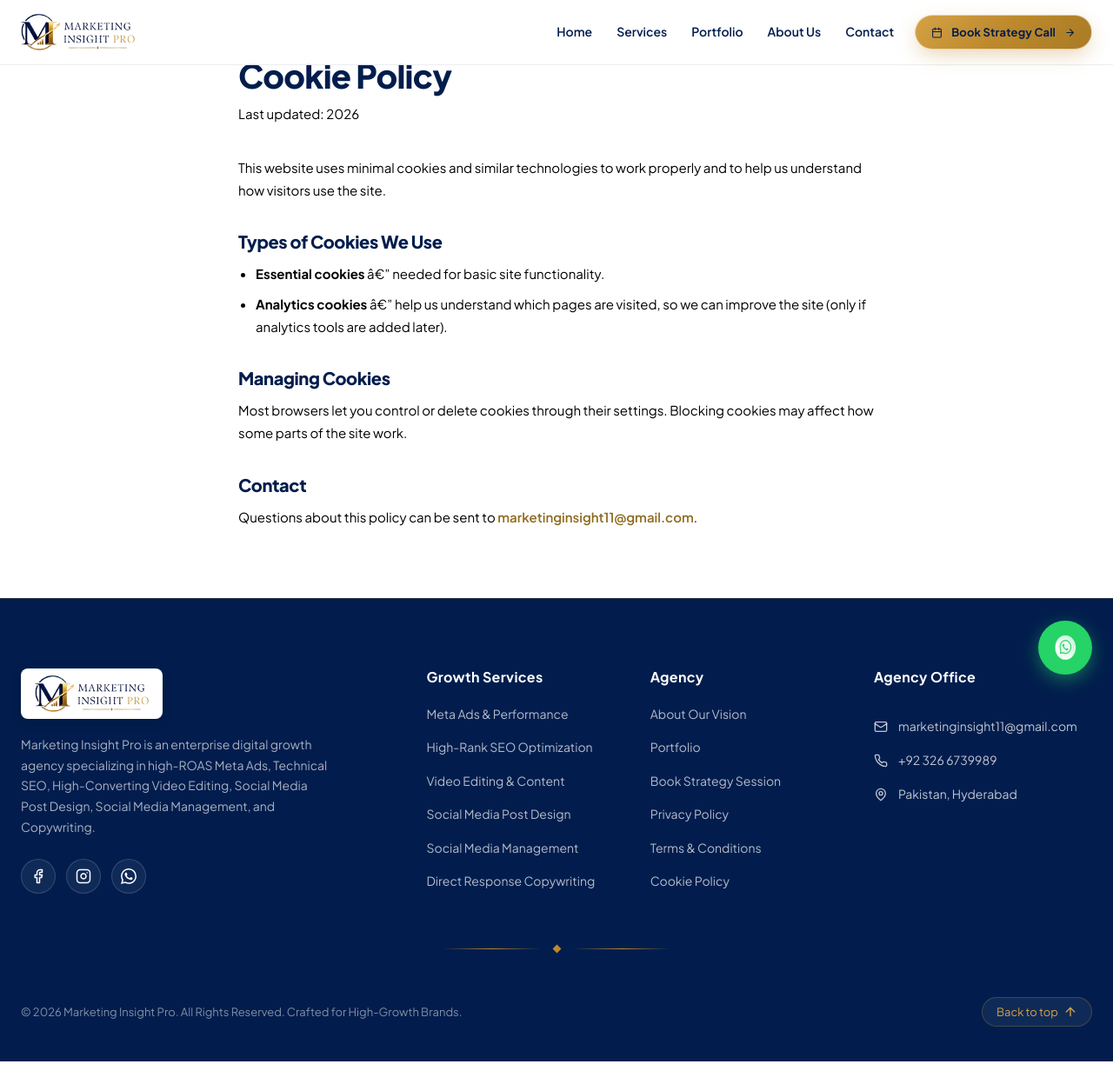
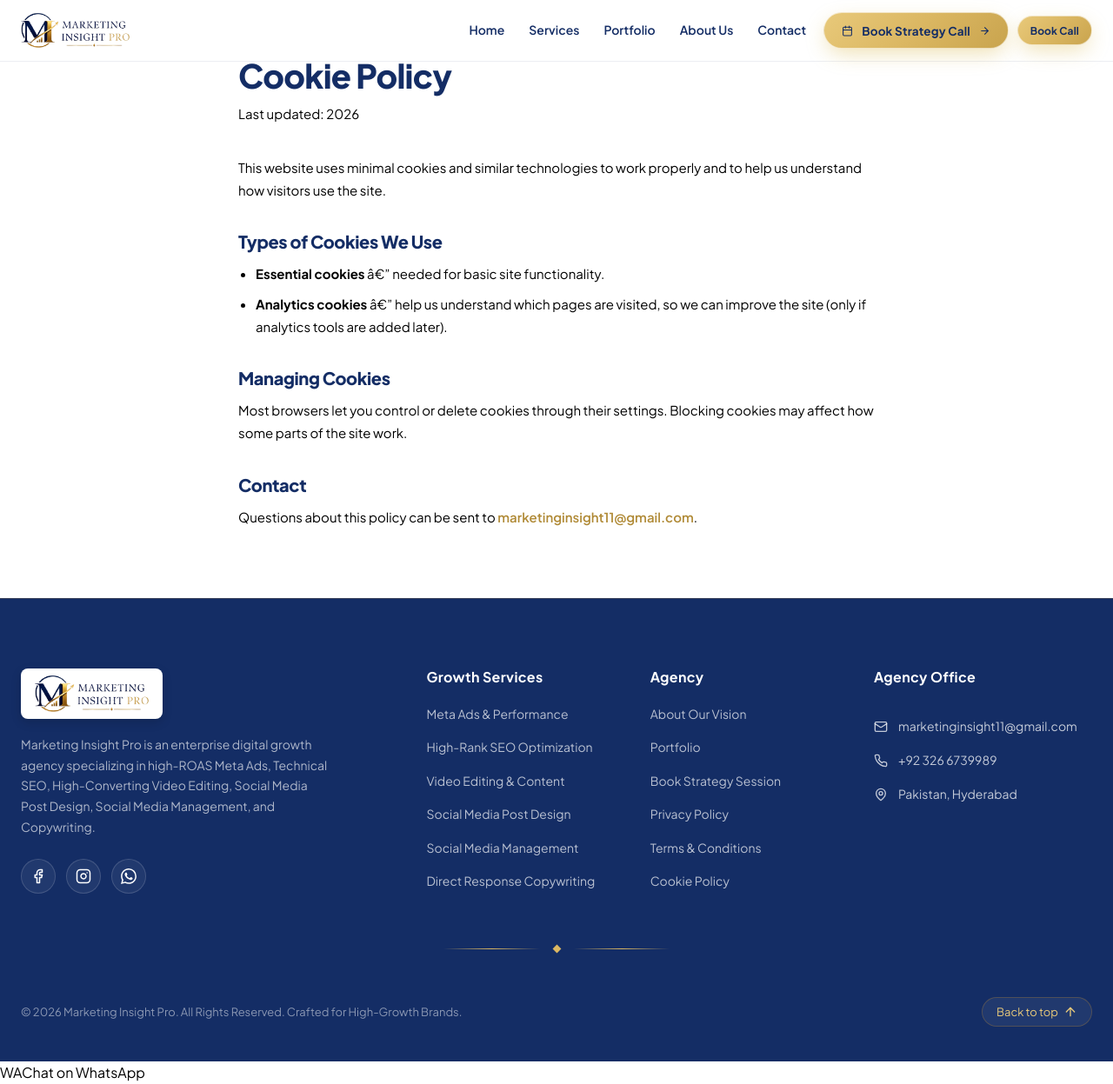
Before and after one commit to aishtiaque875-hub/Marketing-Insight-Pro-, a React (Vite) app: page /cookie-policy in a window 1280 px wide. Shown: the whole page at 87% size. Before the commit the page ends 1221 px from the top, so only its background shows below. Built offline with nearby package versions, Linux system fonts and the light colour scheme.

Commit message:
fix: animations, content updates, og:image fix, title optimize, remove budget

```diff
--- a/src/components/Navbar.css
+++ b/src/components/Navbar.css
@@ -4,21 +4,21 @@
   left: 0;
   right: 0;
   z-index: 1000;
-  padding: 16px 0;
+  padding: 14px 0;
   transition: all 0.35s cubic-bezier(0.16, 1, 0.3, 1);
-  background: rgba(255, 255, 255, 0.85);
+  background: rgba(255, 255, 255, 0.88);
   backdrop-filter: blur(16px);
   -webkit-backdrop-filter: blur(16px);
-  border-bottom: 1px solid rgba(2, 29, 77, 0.08);
+  border-bottom: 1px solid rgba(20, 45, 101, 0.08);
 }
 
 .navbar-header.scrolled {
   padding: 10px 0;
-  background: rgba(255, 255, 255, 0.96);
+  background: rgba(255, 255, 255, 0.97);
   backdrop-filter: blur(20px);
   -webkit-backdrop-filter: blur(20px);
-  box-shadow: 0 10px 30px rgba(2, 29, 77, 0.08);
-  border-bottom: 1px solid rgba(189, 137, 44, 0.3);
+  box-shadow: 0 6px 24px rgba(20, 45, 101, 0.1);
+  border-bottom: 1px solid rgba(219, 183, 98, 0.3);
 }
 
 .navbar-container {
@@ -30,10 +30,11 @@
 .navbar-brand {
   display: flex;
   align-items: center;
+  flex-shrink: 0;
 }
 
 .brand-logo {
-  height: 42px;
+  height: 40px;
   width: auto;
   object-fit: contain;
   transition: transform 0.3s ease;
@@ -43,20 +44,20 @@
   transform: scale(1.03);
 }
 
-/* Nav links shifted to the right side next to CTA button */
+/* Desktop Nav links */
 .nav-links {
   display: flex;
   align-items: center;
   gap: 28px;
   margin-left: auto;
-  margin-right: 24px;
+  margin-right: 20px;
 }
 
 .nav-link {
   font-family: var(--font-ui);
   font-size: 14px;
   font-weight: 600;
-  color: var(--navy-deep);
+  color: #142d65;
   position: relative;
   padding: 4px 0;
   transition: color 0.25s ease;
@@ -90,15 +91,28 @@
 .navbar-actions {
   display: flex;
   align-items: center;
-  gap: 14px;
+  gap: 10px;
 }
 
-/* Strategy Call Button Matching Reference Image Pill Design */
+/* Desktop CTA button */
 .navbar-cta-small {
-  padding: 10px 18px !important;
-  font-size: 13px !important;
+  padding: 10px 20px !important;
+  font-size: 13.5px !important;
   border-radius: 9999px !important;
-  height: 40px !important;
+  height: 42px !important;
+  letter-spacing: 0.01em;
+  white-space: nowrap;
+}
+
+/* Mobile CTA pill - hidden on desktop */
+.mobile-cta-pill {
+  display: none;
+  padding: 8px 14px !important;
+  font-size: 12px !important;
+  font-weight: 700 !important;
+  border-radius: 9999px !important;
+  height: 34px !important;
+  white-space: nowrap;
   letter-spacing: 0.01em;
 }
 
@@ -106,38 +120,53 @@
   display: none;
   background: transparent;
   border: none;
-  color: var(--navy-deep);
+  color: #142d65;
   cursor: pointer;
   padding: 4px;
+  border-radius: 6px;
+  transition: background 0.2s ease;
+  flex-shrink: 0;
 }
 
+.mobile-toggle:hover {
+  background: rgba(20, 45, 101, 0.08);
+}
+
+/* Mobile Drawer */
 .mobile-drawer {
   display: none;
   position: fixed;
-  top: 54px;
+  top: 64px;
   left: 0;
   right: 0;
   background: #FFFFFF;
-  border-bottom: 1px solid rgba(189, 137, 44, 0.3);
-  padding: 24px;
-  box-shadow: 0 20px 40px rgba(0,0,0,0.15);
+  border-bottom: 2px solid rgba(219, 183, 98, 0.4);
+  padding: 20px 24px;
+  box-shadow: 0 16px 40px rgba(0,0,0,0.12);
   flex-direction: column;
-  gap: 20px;
+  gap: 16px;
+  z-index: 999;
 }
 
 .mobile-nav-links {
   display: flex;
   flex-direction: column;
-  gap: 16px;
+  gap: 0;
 }
 
 .mobile-link {
   font-family: var(--font-ui);
-  font-size: 16px;
+  font-size: 15px;
   font-weight: 600;
-  color: var(--navy-deep);
-  padding: 8px 0;
-  border-bottom: 1px solid rgba(0, 0, 0, 0.05);
+  color: #142d65;
+  padding: 12px 0;
+  border-bottom: 1px solid rgba(0, 0, 0, 0.06);
+  display: block;
+  transition: color 0.2s ease;
+}
+
+.mobile-link:last-child {
+  border-bottom: none;
 }
 
 .mobile-link.active {
@@ -146,47 +175,52 @@
 
 .mobile-drawer-cta {
   width: 100%;
-  margin-top: 10px;
+  margin-top: 6px;
+  padding: 13px !important;
+  font-size: 14px !important;
+  border-radius: 12px !important;
 }
 
+/* RESPONSIVE */
 @media (max-width: 960px) {
   .nav-links {
     display: none;
   }
-  .navbar-header {
-    padding: 10px 0;
+
+  /* Hide desktop CTA, show mobile pill */
+  .desktop-cta {
+    display: none !important;
   }
-  .brand-logo {
-    height: 34px;
+
+  .mobile-cta-pill {
+    display: flex !important;
+    align-items: center;
+    justify-content: center;
   }
-  .navbar-actions {
-    gap: 10px;
+
+  .mobile-toggle {
+    display: flex;
+    align-items: center;
+    justify-content: center;
   }
-  .navbar-cta-small {
-    display: inline-flex;
-    padding: 7px 12px !important;
-    font-size: 12px !important;
-    height: 32px !important;
-    gap: 6px;
-  }
-  .navbar-cta-small svg {
-    width: 13px;
-    height: 13px;
-  }
-  .mobile-toggle {
-    display: block;
-  }
+
   .mobile-drawer {
     display: flex;
   }
+
+  .navbar-header {
+    padding: 12px 0;
+  }
 }
 
-@media (max-width: 380px) {
-  .navbar-cta-small {
-    padding: 7px 10px !important;
+@media (max-width: 480px) {
+  .brand-logo {
+    height: 32px;
+  }
+
+  .mobile-cta-pill {
     font-size: 11px !important;
-  }
-  .navbar-cta-small svg {
-    display: none;
+    padding: 7px 12px !important;
+    height: 32px !important;
   }
 }
--- a/src/components/Navbar.jsx
+++ b/src/components/Navbar.jsx
@@ -36,7 +36,7 @@
             <img src={logoWide} alt="Marketing Insight Pro" className="brand-logo" />
           </Link>
 
-          {/* Nav links aligned to the right side near CTA */}
+          {/* Desktop Nav links */}
           <nav className="nav-links">
             <NavLink to="/" className={({ isActive }) => `nav-link ${isActive ? 'active' : ''}`}>
               Home
@@ -56,8 +56,14 @@
           </nav>
 
           <div className="navbar-actions">
-            <button className="btn btn-gold navbar-cta-small" onClick={() => setModalOpen(true)}>
+            {/* Desktop CTA */}
+            <button className="btn btn-gold navbar-cta-small desktop-cta" onClick={() => setModalOpen(true)}>
               <Calendar size={13} /> Book Strategy Call <ArrowRight size={13} />
+            </button>
+
+            {/* Mobile: small CTA between logo and hamburger */}
+            <button className="btn btn-gold mobile-cta-pill" onClick={() => setModalOpen(true)}>
+              Book Call
             </button>
 
             <button
@@ -65,7 +71,7 @@
               onClick={() => setMobileOpen(!mobileOpen)}
               aria-label="Toggle Navigation"
             >
-              {mobileOpen ? <X size={26} /> : <Menu size={26} />}
+              {mobileOpen ? <X size={24} /> : <Menu size={24} />}
             </button>
           </div>
         </div>
--- a/src/components/WhatsAppButton.css
+++ b/src/components/WhatsAppButton.css
@@ -1,42 +1,89 @@
 .whatsapp-fab {
   position: fixed;
-  bottom: 24px;
-  right: 24px;
-  width: 62px;
-  height: 62px;
+  bottom: 28px;
+  right: 28px;
+  width: 56px;
+  height: 56px;
   border-radius: 50%;
   background: #25D366;
   display: flex;
   align-items: center;
   justify-content: center;
   z-index: 999;
+  transition: transform 0.3s cubic-bezier(0.16, 1, 0.3, 1), box-shadow 0.3s ease;
   border: none;
   box-shadow: 0 6px 20px rgba(37, 211, 102, 0.45);
-  transition: transform 0.35s cubic-bezier(0.16, 1, 0.3, 1), filter 0.35s ease;
+  text-decoration: none;
 }
 
 .whatsapp-fab:hover {
   transform: scale(1.1) translateY(-3px);
-  filter: drop-shadow(0 6px 12px rgba(37, 211, 102, 0.5));
+  box-shadow: 0 12px 30px rgba(37, 211, 102, 0.6);
 }
 
-.whatsapp-logo {
-  width: 34px;
-  height: 34px;
-  display: block;
-  object-fit: contain;
-  filter: brightness(0) invert(1);
+.wa-text {
+  color: #FFFFFF;
+  font-size: 18px;
+  font-weight: 800;
+  font-family: 'Plus Jakarta Sans', 'Inter', sans-serif;
+  letter-spacing: 0.04em;
+  line-height: 1;
+  user-select: none;
+}
+
+.whatsapp-tooltip {
+  position: absolute;
+  right: 68px;
+  background: #142d65;
+  color: #FFFFFF;
+  font-size: 12px;
+  font-weight: 700;
+  padding: 6px 12px;
+  border-radius: 20px;
+  white-space: nowrap;
+  opacity: 0;
+  pointer-events: none;
+  transform: translateX(6px);
+  transition: opacity 0.25s ease, transform 0.25s ease;
+  font-family: 'Plus Jakarta Sans', sans-serif;
+}
+
+.whatsapp-fab:hover .whatsapp-tooltip {
+  opacity: 1;
+  transform: translateX(0);
+}
+
+/* Pulse ring */
+.whatsapp-fab::before {
+  content: '';
+  position: absolute;
+  top: -4px;
+  left: -4px;
+  right: -4px;
+  bottom: -4px;
+  border-radius: 50%;
+  border: 2px solid rgba(37, 211, 102, 0.5);
+  animation: wa-pulse 2.2s ease-out infinite;
+}
+
+@keyframes wa-pulse {
+  0% { transform: scale(0.95); opacity: 0.8; }
+  100% { transform: scale(1.45); opacity: 0; }
 }
 
 @media (max-width: 768px) {
   .whatsapp-fab {
     bottom: 20px;
     right: 20px;
-    width: 56px;
-    height: 56px;
+    width: 50px;
+    height: 50px;
   }
-  .whatsapp-logo {
-    width: 38px;
-    height: 38px;
+
+  .wa-text {
+    font-size: 16px;
+  }
+
+  .whatsapp-tooltip {
+    display: none;
   }
 }
--- a/src/components/WhatsAppButton.jsx
+++ b/src/components/WhatsAppButton.jsx
@@ -1,17 +1,14 @@
-import './WhatsAppButton.css'
-import whatsappIcon from '../assets/whatsapp-icon.png'
-
 export default function WhatsAppButton() {
   return (
     <a
-      href="https://api.whatsapp.com/send/?phone=923266739989&text&type=phone_number&app_absent=0"
+      href="https://wa.me/923266739989"
       target="_blank"
       rel="noopener noreferrer"
       className="whatsapp-fab"
       aria-label="Chat on WhatsApp"
     >
-      <img src={whatsappIcon} alt="WhatsApp" className="whatsapp-logo" />
-      <span className="whatsapp-ring"></span>
+      <span className="wa-text">WA</span>
+      <span className="whatsapp-tooltip">Chat on WhatsApp</span>
     </a>
   )
 }
--- a/src/data/services.js
+++ b/src/data/services.js
@@ -3,96 +3,96 @@
     slug: 'meta-ads',
     icon: 'Target',
     title: 'Meta Ads',
-    short: 'High-converting Facebook & Instagram ad campaigns engineered for 3x+ ROAS.',
+    short: 'Structured campaign setups and high-converting ad creatives designed for generating sales.',
     detail:
-      'We handle strategy, audience profiling, high-converting video creatives, copy, and continuous bid optimization to scale your customer acquisition profitably.',
-    targetRoi: '3.5x - 6.0x ROAS',
+      'We set up and manage campaign structures on Meta Ads Manager. We handle the design and copy of advertising creatives, optimizing them to capture target buyer interest and drive consistent sales inquiries.',
+    targetRoi: 'Sales-Focused Campaigns',
     deliverables: [
-      'Deep Customer & Competitor Research',
-      'High-Converting Video & Image Ad Creatives',
-      'A/B Audience & Funnel Testing',
-      'Pixel & CAPI Conversions API Setup',
-      'Weekly Transparent ROAS Dashboards'
+      'Meta Ads Manager Campaign Setup',
+      'Direct-Response Ad Creative Design',
+      'Sales Objective Targeting Setup',
+      'A/B Creative & Angle Testing',
+      'Meta Business Suite Management'
     ]
   },
   {
     slug: 'seo',
     icon: 'TrendingUp',
     title: 'SEO',
-    short: 'Dominate top Google search results for commercial high-intent keywords.',
+    short: 'Actionable keyword research, backlink analysis, and technical on-page/off-page SEO reports.',
     detail:
-      'Technical SEO audits, speed optimization, high-authority backlink outreach, and content strategies engineered to drive organic qualified buyers 24/7.',
-    targetRoi: '+250% Organic Leads',
+      'We perform detailed keyword research and search behavior analysis. We deliver comprehensive SEO audits, auditing technical on-page factors, off-page structure, and backlink opportunities for your web pages.',
+    targetRoi: 'Detailed Audit Reports',
     deliverables: [
-      'Technical Site & Core Web Vitals Audit',
-      'Commercial Keyword Intent Mapping',
-      'On-Page & Schema Markup Optimization',
-      'High-Domain Authority Link Building',
-      'Monthly Ranking & Organic Growth Reports'
+      'In-Depth Keyword Research & Mapping',
+      'Technical On-Page SEO Analysis',
+      'Off-Page Structure & Link Audit',
+      'Comprehensive PDF SEO Reports',
+      'Google PageSpeed & Core Web Vitals Audits'
     ]
   },
   {
     slug: 'content-writing',
     icon: 'PenLine',
     title: 'Content Writing',
-    short: 'Direct-response sales copy and SEO articles that convert readers into buyers.',
+    short: 'Professional social media content, website blog articles, and persuasive advertising copy.',
     detail:
-      'Psychology-backed sales pages, landing page headlines, email sequences, and blog content written to eliminate objections and trigger immediate action.',
-    targetRoi: '+35% Checkout Conversions',
+      'We write polished, grammatically correct copy for social posts, blogs, and ads. We use premium writing assistants and paraphrasing tools in our workflow to ensure the tone matches your brand guidelines.',
+    targetRoi: 'Brand-Aligned Copy',
     deliverables: [
-      'High-Converting Landing Page Copy',
-      'Meta & Google Ad Angle Variations',
-      'Email Marketing & Nurture Flows',
-      'Brand Tone-of-Voice Guidelines',
-      'SEO-Optimized Long-Form Articles'
+      'Engaging Social Media Post Content',
+      'Informative Website Blog Articles',
+      'Persuasive Ad Copy Variations',
+      'Grammar & Readability Check',
+      'Tone-of-Voice Consistency'
     ]
   },
   {
     slug: 'video-editing',
     icon: 'Clapperboard',
     title: 'Video Editing',
-    short: 'High-retention Reels, TikToks, and Ad Videos that grab attention in 2 seconds.',
+    short: 'Polished short-form videos, painting reels, and review reels for social platforms.',
     detail:
-      'Hollywood-grade visual edits, kinetic typography captions, motion graphics, and audio design tailored specifically to maximize watch time and conversions.',
-    targetRoi: '2.8x Watch-Through Rate',
+      'We edit painting reels, product reviews, and short-form social videos using industry-standard tools. We apply seamless cuts, engaging subtitles/captions, smooth transitions, and audio sync.',
+    targetRoi: 'High-Retention Edits',
     deliverables: [
-      'Hook-Driven 2-Second Visual Openers',
-      'Dynamic Subtitles & Motion Graphics',
-      'Platform-Optimized Formats (9:16 & 16:9)',
-      'Color Grading & Audio Enhancement',
-      'Unlimited Revisions Until Perfection'
+      'Short-Form Video & Reel Cutting',
+      'Dynamic Subtitles & Typography Captions',
+      'Painting Reels & Review Reel Layouts',
+      'Transition & Flow Optimization',
+      'Audio & Soundtrack Sync'
     ]
   },
   {
     slug: 'social-media-post-design',
     icon: 'PenTool',
     title: 'Social Media Post Design',
-    short: 'Stunning luxury graphic designs and carousels that elevate your brand aesthetic.',
+    short: 'Branded social media designs for Instagram, LinkedIn, Facebook, and custom logo work.',
     detail:
-      'Custom visual assets, high-engagement carousel templates, infographics, and promotional graphics tailored to position your brand as an industry leader.',
-    targetRoi: '+210% Visual Engagement',
+      'We design high-quality graphics and carousel posts tailored for major social platforms. We also deliver custom logo design work to establish a strong, unified visual identity for your brand.',
+    targetRoi: 'Professional Visuals',
     deliverables: [
-      'Custom Branded Graphic Templates',
-      'High-Converting Carousel Layouts',
-      'Infographics & Data Visualizations',
-      'Promotional & Seasonal Ad Creatives',
-      'Source Files & Brand Style Assets'
+      'Custom Branded Instagram Graphics',
+      'Professional LinkedIn Post Layouts',
+      'Facebook Post Assets & Banners',
+      'Custom Logo & Vector Graphics',
+      'Canva & Photoshop Source Files'
     ]
   },
   {
     slug: 'social-media-managing',
     icon: 'MessagesSquare',
     title: 'Social Media Managing',
-    short: 'Consistent posting, community management, and page growth on autopilot.',
+    short: 'Consistent page activity, scheduled content posting, and full management of Facebook & Instagram.',
     detail:
-      'End-to-end content calendars, engaging captions, DM management, and audience growth strategies so your social pages build trust and revenue every single day.',
-    targetRoi: '+180% Audience Growth',
+      'We plan, schedule, and execute your social media content calendar. We manage page activity, post consistency, and platform setups using Meta Business Suite to keep your audience engaged.',
+    targetRoi: 'Consistent Feed Activity',
     deliverables: [
-      '30-Day Strategic Content Calendar',
-      'Persuasive Caption & Hashtag Optimization',
-      'DM & Comment Community Engagement',
-      'Cross-Platform Scheduling (Insta/FB/LinkedIn)',
-      'Monthly Growth & Analytics Reports'
+      'Social Media Content Planning',
+      'Meta Business Suite Scheduling',
+      'Facebook & Instagram Page Setup',
+      'Consistent Post Frequency Control',
+      'Page Activity Monitoring'
     ]
   },
 ];
--- a/src/index.css
+++ b/src/index.css
@@ -1,27 +1,27 @@
 :root {
-  /* --- Brand Colors: Gold #BD892C | Blue #021D4D --- */
-  --navy-deep: #021D4D;
-  --navy-surface: #021D4D;
-  --navy-card: #052560;
-  --navy-soft: #0A3275;
-  --navy-light: #10408A;
+  /* --- Brand Tokens (Exact Logo Colors: Gold #dbb762 | Navy #142d65) --- */
+  --navy-deep: #142d65;      /* Exact logo navy blue */
+  --navy-surface: #193372;   /* Elevated navy card surface */
+  --navy-card: #1e3a7f;      /* Dark navy container */
+  --navy-soft: #233f87;      /* Interactive hover state */
+  --navy-light: #2a4890;     /* Border glow navy */
 
-  /* Gold System */
-  --gold-primary: #BD892C;
-  --gold-light: #D4A245;
-  --gold-mid: #A87B24;
-  --gold-deep: #8E6A1D;
-  --gold-gradient: linear-gradient(135deg, #D4A245 0%, #BD892C 50%, #A87B24 100%);
-  --gold-text-gradient: linear-gradient(135deg, #D4A245 0%, #BD892C 100%);
-  --gold-glow: rgba(189, 137, 44, 0.3);
+  /* Exact Logo Gold System */
+  --gold-primary: #dbb762;   /* Exact logo golden color */
+  --gold-light: #e8c97a;     /* Brighter logo gold highlight */
+  --gold-mid: #c9a44e;       /* Mid-depth gold */
+  --gold-deep: #b08a36;      /* Deep shadow gold */
+  --gold-gradient: linear-gradient(135deg, #e8c97a 0%, #dbb762 50%, #c9a44e 100%);
+  --gold-text-gradient: linear-gradient(135deg, #e8c97a 0%, #dbb762 100%);
+  --gold-glow: rgba(219, 183, 98, 0.3);
 
   /* Light Canvas Theme */
   --paper: #FFFFFF;
   --paper-soft: #FFFFFF;
-  --paper-card: #021D4D;
+  --paper-card: #152c65;
   --border-light: #E2E8F0;
-  --border-gold: rgba(189, 137, 44, 0.3);
-  --heading: #021D4D;
+  --border-gold: rgba(219, 183, 98, 0.3);
+  --heading: #152c65;
   --ink: #000000;
   --slate: #1E293B;
   --slate-light: #475569;
@@ -36,9 +36,9 @@
   --radius-md: 14px;
   --radius-lg: 20px;
   --container: 1280px;
-  --shadow-gold: 0 10px 30px -8px rgba(189, 137, 44, 0.35);
-  --shadow-navy: 0 20px 50px rgba(2, 29, 77, 0.08);
-  --shadow-card: 0 10px 30px -5px rgba(2, 29, 77, 0.06);
+  --shadow-gold: 0 10px 30px -8px rgba(219, 183, 98, 0.35);
+  --shadow-navy: 0 20px 50px rgba(21, 44, 101, 0.08);
+  --shadow-card: 0 10px 30px -5px rgba(21, 44, 101, 0.06);
 }
 
 * {
@@ -197,7 +197,7 @@
 
 /* Exact Logo Gold Text Gradient Utility */
 .gold-gradient-text {
-  background: linear-gradient(135deg, #D4A245 0%, #BD892C 100%);
+  background: linear-gradient(135deg, #e8c97a 0%, #dbb762 100%);
   -webkit-background-clip: text;
   -webkit-text-fill-color: transparent;
   background-clip: text;
@@ -205,7 +205,7 @@
 }
 
 .section-dark .gold-gradient-text {
-  background: linear-gradient(135deg, #D4A245 0%, #BD892C 100%);
+  background: linear-gradient(135deg, #e8c97a 0%, #dbb762 100%);
   -webkit-background-clip: text;
   -webkit-text-fill-color: transparent;
   background-clip: text;
@@ -257,17 +257,17 @@
 .btn-gold {
   background: var(--gold-gradient);
   color: var(--navy-deep);
-  box-shadow: 0 8px 24px -4px rgba(189, 137, 44, 0.4);
+  box-shadow: 0 8px 24px -4px rgba(212, 175, 55, 0.4);
   border: 1px solid rgba(255, 255, 255, 0.6);
 }
 
 .btn-gold:hover {
   transform: translateY(-3px) scale(1.02);
-  box-shadow: 0 14px 32px -4px rgba(189, 137, 44, 0.6);
+  box-shadow: 0 14px 32px -4px rgba(212, 175, 55, 0.6);
 }
 
 .btn-outline-gold {
-  background: rgba(2, 29, 77, 0.04);
+  background: rgba(4, 20, 44, 0.04);
   color: var(--navy-deep);
   border: 1.5px solid var(--gold-primary);
   border-radius: 9999px;
@@ -293,9 +293,9 @@
 /* Cards System - All Cards Set To Dark Blue Canvas With White Text */
 .glass-card {
   background: var(--navy-surface); /* Exact logo navy blue card */
-  border: 1px solid rgba(189, 137, 44, 0.3);
+  border: 1px solid rgba(219, 183, 98, 0.3);
   border-radius: var(--radius-lg);
-  box-shadow: 0 14px 36px rgba(2, 29, 77, 0.12);
+  box-shadow: 0 14px 36px rgba(21, 44, 101, 0.12);
   transition: all 0.35s cubic-bezier(0.16, 1, 0.3, 1);
   color: #FFFFFF;
 }
@@ -315,25 +315,25 @@
 
 .glass-card:hover {
   border-color: var(--gold-primary);
-  box-shadow: 0 20px 48px -8px rgba(2, 29, 77, 0.25), 0 0 25px rgba(189, 137, 44, 0.25);
+  box-shadow: 0 20px 48px -8px rgba(21, 44, 101, 0.25), 0 0 25px rgba(219, 183, 98, 0.25);
   transform: translateY(-6px);
 }
 
 .section-dark .glass-card {
   background: var(--navy-card);
-  border: 1px solid rgba(189, 137, 44, 0.3);
+  border: 1px solid rgba(219, 183, 98, 0.3);
   box-shadow: 0 15px 35px rgba(0, 0, 0, 0.3);
 }
 
 .section-dark .glass-card:hover {
   border-color: var(--gold-primary);
-  box-shadow: 0 20px 45px -10px rgba(0, 0, 0, 0.4), 0 0 25px rgba(189, 137, 44, 0.25);
+  box-shadow: 0 20px 45px -10px rgba(0, 0, 0, 0.4), 0 0 25px rgba(219, 183, 98, 0.25);
 }
 
-/* Scroll Reveal Base - Fade Up Smooth */
+/* Scroll Reveal Base - Extra Smooth */
 .reveal {
   opacity: 0;
-  transition: opacity 0.6s ease-out, transform 0.6s ease-out;
+  transition: opacity 600ms ease-out, transform 600ms ease-out;
   will-change: transform, opacity;
 }
 
@@ -346,26 +346,26 @@
 }
 
 .reveal-left {
-  transform: translateX(30px);
+  transform: translateX(-30px);
 }
 
 .reveal-right {
-  transform: translateX(-30px);
+  transform: translateX(30px);
 }
 
 .reveal.reveal-visible {
   opacity: 1;
-  transform: translate(0, 0);
+  transform: translate(0, 0) !important;
 }
 
 /* Page Header Banner */
 .page-header {
-  background: radial-gradient(circle at 50% 20%, var(--navy-card) 0%, var(--navy-deep) 100%);
+  background: radial-gradient(circle at 50% 20%, #1a3370 0%, var(--navy-deep) 100%);
   padding: 130px 0 76px;
   text-align: center;
   position: relative;
   overflow: hidden;
-  border-bottom: 1px solid rgba(189, 137, 44, 0.2);
+  border-bottom: 1px solid rgba(219, 183, 98, 0.2);
 }
 
 .page-header h1 {
```
Also changed, not shown: index.html (+8 -8 lines), src/components/Reveal.jsx (+12 -8 lines), src/data/testimonials.js (+22 -14 lines), src/pages/Contact.jsx (+14 -31 lines), src/pages/Home.jsx (+36 -42 lines), src/pages/Services.jsx (+3 -16 lines), public/logo-wide.png (added).
